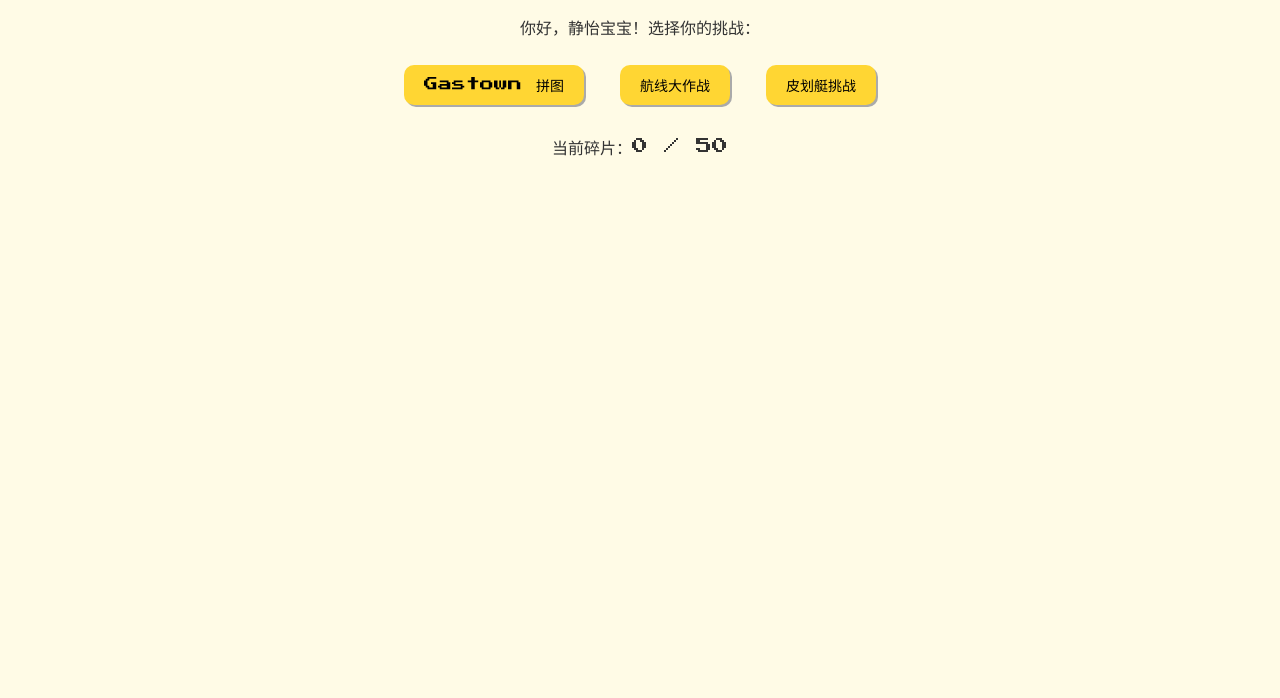
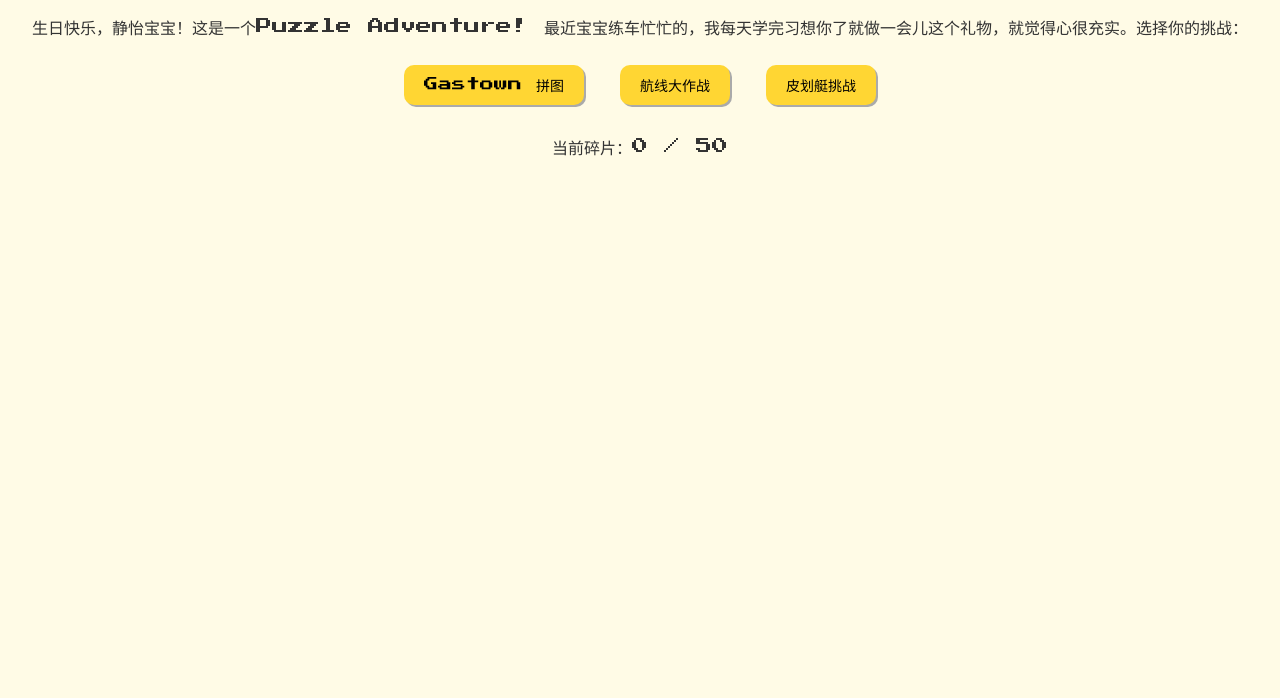
Before and after one commit to YanjingLi2005/Puzzle-Game, a plain HTML site: page docs/index.html in a window 1280 px wide. Shown: the part 102-800 px from the top of the page. Drawn offline with Linux system fonts and the light colour scheme.

Commit message:
Update index.html

```diff
--- a/docs/index.html
+++ b/docs/index.html
@@ -71,7 +71,7 @@
 </head>
 <body>
   <h1>碎片寻踪</h1>
-  <p>你好，静怡宝宝！选择你的挑战：</p>
+  <p>生日快乐，静怡宝宝！这是一个Puzzle Adventure! 最近宝宝练车忙忙的，我每天学完习想你了就做一会儿这个礼物，就觉得心很充实。选择你的挑战：</p>
 
   <div>
     <button class="button" onclick="startGastownPuzzle()">Gastown 拼图</button>
```
